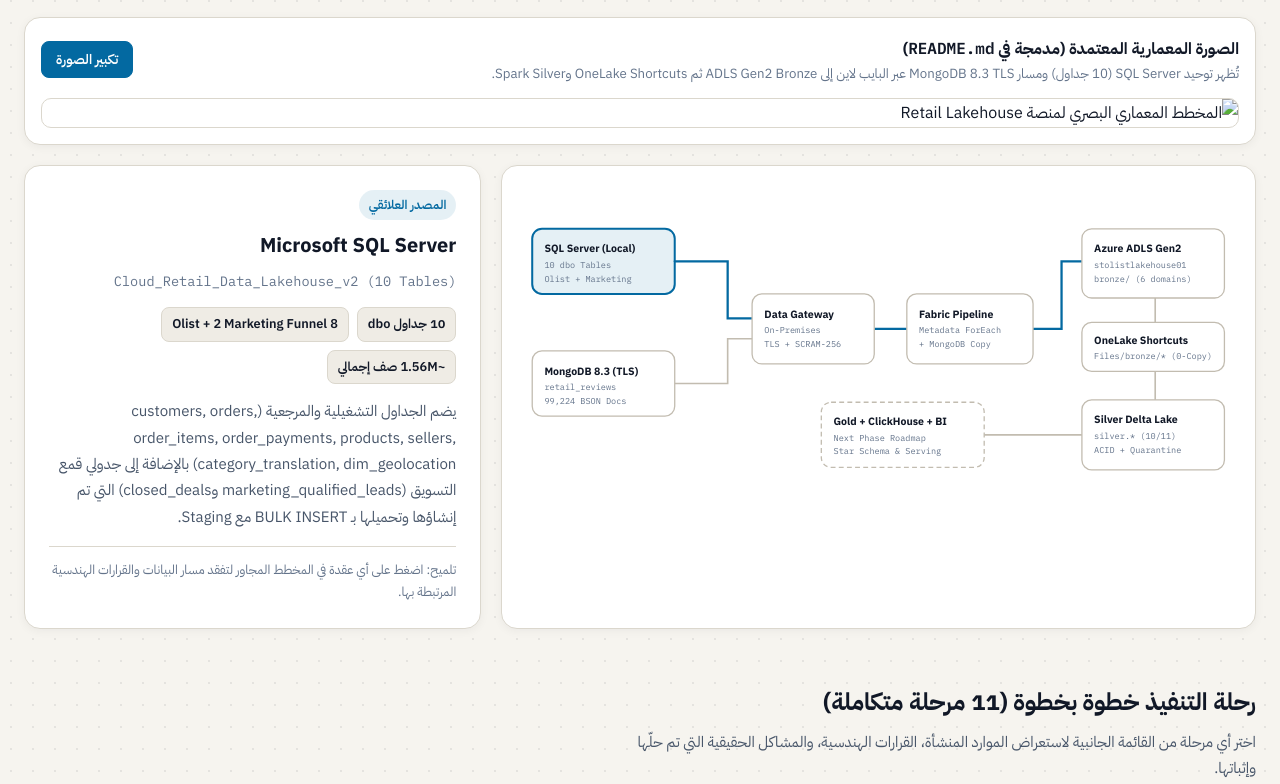
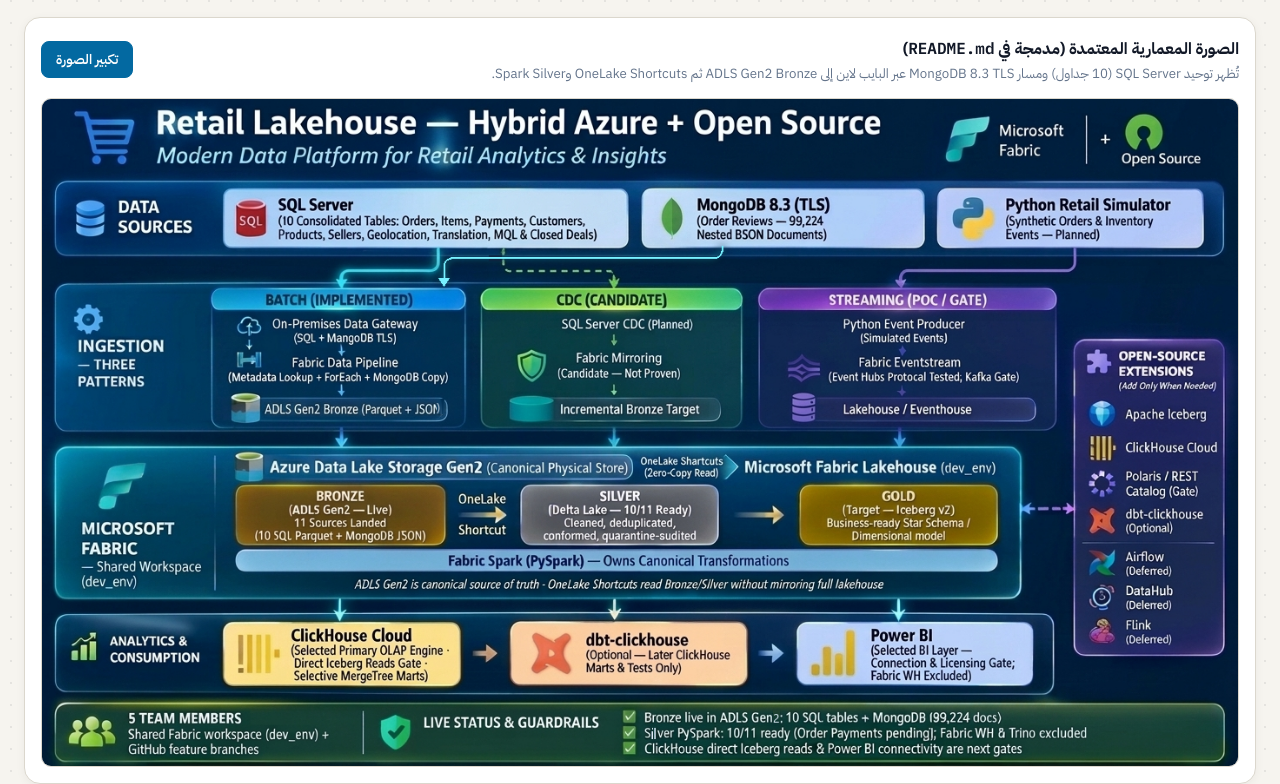
Before and after one commit to AbdallahGayel/Cloud-Retail-Data-Lake-and-data-warehouse, a plain HTML site: page docs/portal/Project_Journey_Status_AR.html in a window 1280 px wide. Shown: the part 1220-2004 px from the top of the page. Drawn offline with Linux system fonts and the light colour scheme.

Commit message:
fix(portal): bundle architecture visual inside docs/portal/assets for GitHub Pages

```diff
--- a/docs/portal/Project_Journey_Status_AR.html
+++ b/docs/portal/Project_Journey_Status_AR.html
@@ -835,7 +835,7 @@
         </div>
         <button class="btn btn-primary" onclick="openLightbox()">تكبير الصورة</button>
       </div>
-      <img class="visual-poster-img" src="../docs/architecture/diagrams/Retail_Lakehouse_Hybrid_Architecture_Visual.png" alt="المخطط المعماري البصري لمنصة Retail Lakehouse" onclick="openLightbox()" />
+      <img class="visual-poster-img" src="assets/Retail_Lakehouse_Hybrid_Architecture_Visual.png" alt="المخطط المعماري البصري لمنصة Retail Lakehouse" onclick="openLightbox()" />
     </div>
 
     <div class="arch-grid">
@@ -1064,7 +1064,7 @@
 
 <div class="lightbox" id="imgLightbox" onclick="closeLightbox(event)">
   <button class="lightbox-close" onclick="closeLightbox(event)">إغلاق &times;</button>
-  <img src="../docs/architecture/diagrams/Retail_Lakehouse_Hybrid_Architecture_Visual.png" alt="المخطط المعماري بملء الشاشة" />
+  <img src="assets/Retail_Lakehouse_Hybrid_Architecture_Visual.png" alt="المخطط المعماري بملء الشاشة" />
 </div>
 
 <script>
```
Also changed, not shown: docs/portal/Project_Journey_Status_EN.html (+2 -2 lines), docs/portal/assets/Retail_Lakehouse_Hybrid_Architecture_Visual.png (added).
